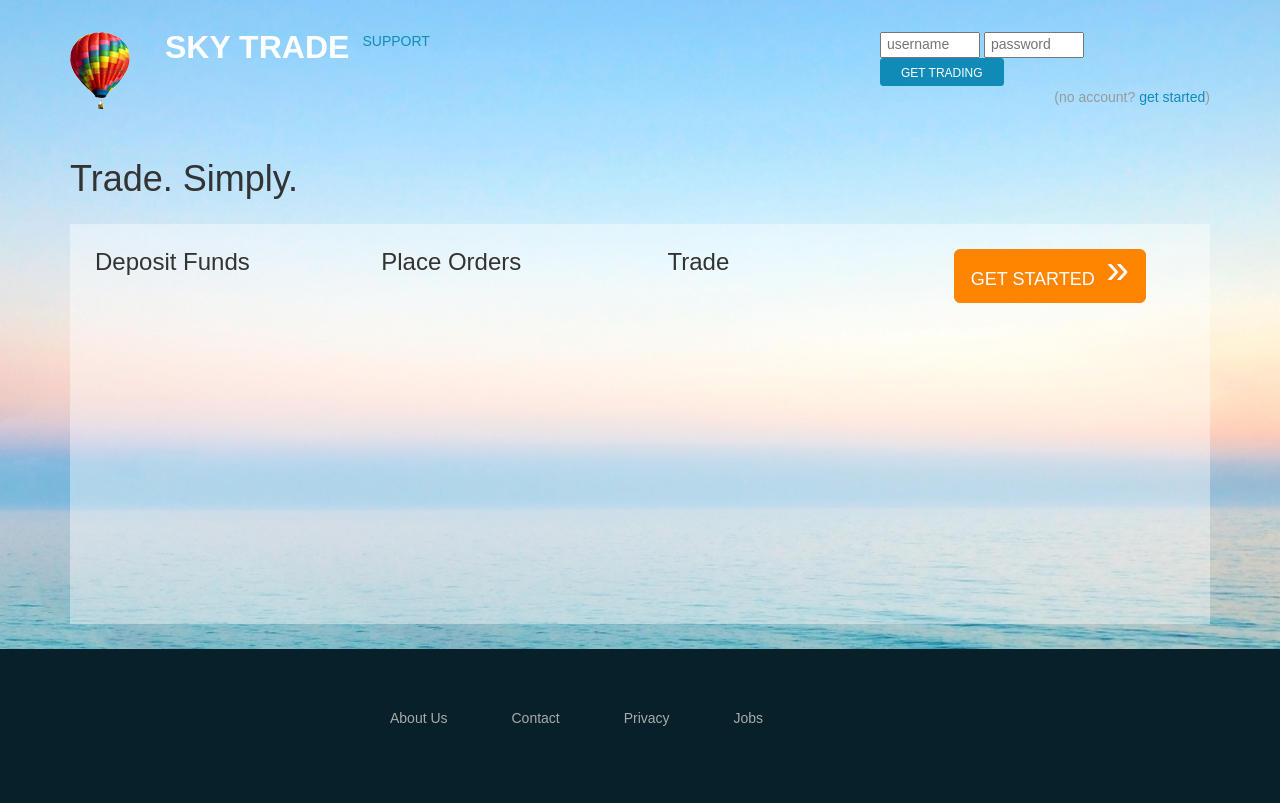
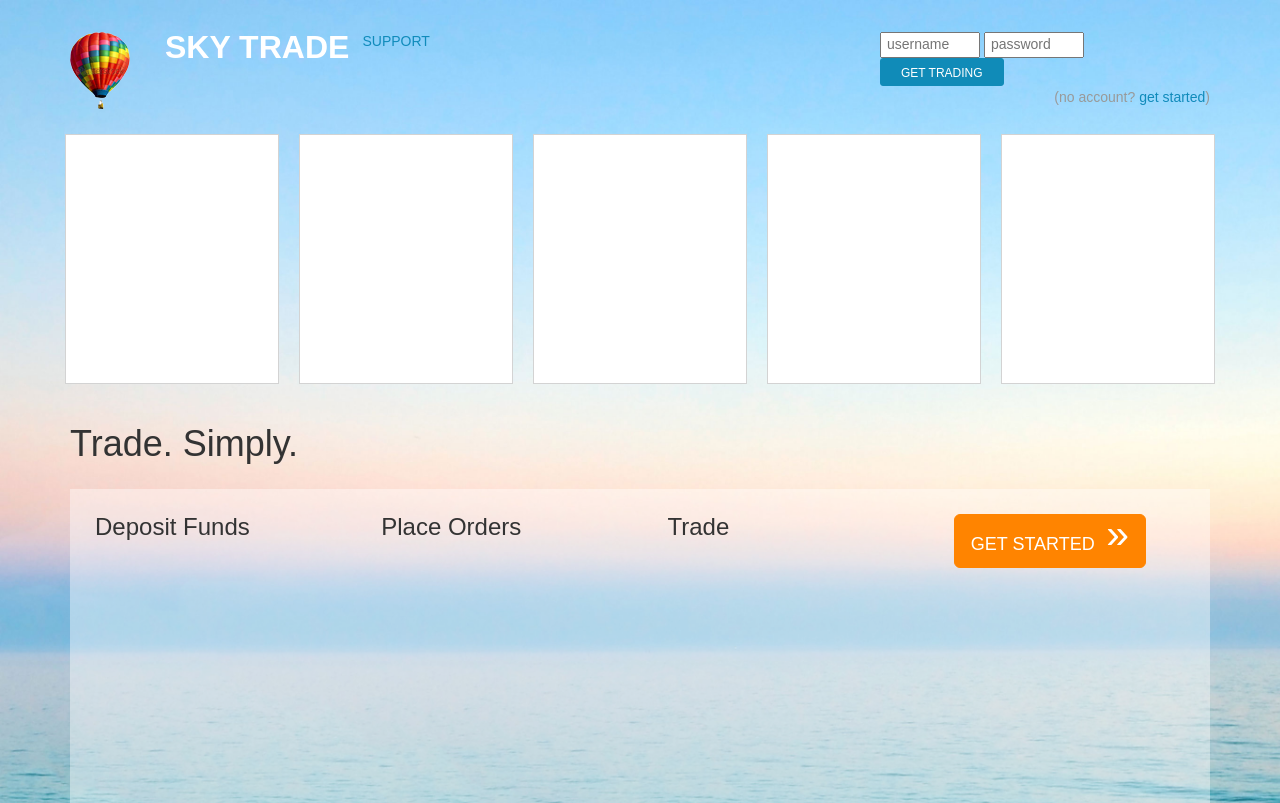
Before and after one commit to zscott/SkyTrade, a plain HTML site: page public/index.html in a window 1280 px wide. Shown: the top 803 px of the page. Drawn offline with Linux system fonts and the light colour scheme; no server answers.

Commit message:
Fixed flicker problem that was occurring during initial page load.

```diff
--- a/public/app/market/market-stats-boxes.html
+++ b/public/app/market/market-stats-boxes.html
@@ -1,4 +1,4 @@
-<div class="row same-height">
+<div ng-show="marketList" class="row same-height">
     <div ng-repeat="market in marketList" class="market-stats-box">
         <div class="contents">
             <div class="market-symbol">
--- a/public/app/market/stats-boxes.js
+++ b/public/app/market/stats-boxes.js
@@ -10,8 +10,6 @@
             restrict: 'E',
             templateUrl: '/app/market/market-stats-boxes.html',
             controller: function ($scope, $timeout, MarketService, $log) {
-
-                $scope.marketList = [];
 
                 (function refresh() {
                     MarketService.getMarkets().then(function (markets) {
--- a/public/index.html
+++ b/public/index.html
@@ -31,6 +31,23 @@
 
     <section class="markets">
         <market-stats-boxes></market-stats-boxes>
+        <div ng-hide="marketList" class="row same-height">
+            <div class="market-stats-box">
+                <div class="contents"></div>
+            </div>
+            <div class="market-stats-box">
+                <div class="contents"></div>
+            </div>
+            <div class="market-stats-box">
+                <div class="contents"></div>
+            </div>
+            <div class="market-stats-box">
+                <div class="contents"></div>
+            </div>
+            <div class="market-stats-box">
+                <div class="contents"></div>
+            </div>
+        </div>
     </section>
 
     <section class="trading-simply">
```
